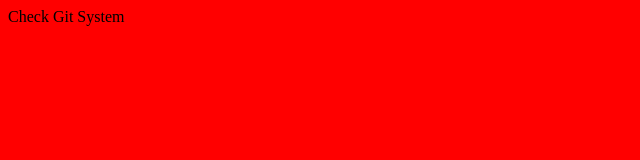
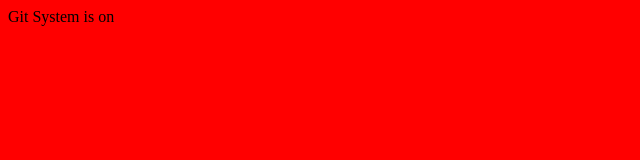
Before and after one commit to LikeMikeDev/TestGit, a plain HTML site: page index.html in a window 1280 px wide. Shown: the full height of the page, 0-640 px from the left. Drawn offline with Linux system fonts and the light colour scheme.

Commit message:
CheckGit-fixTitle: rewrite title

```diff
--- a/index.html
+++ b/index.html
@@ -1,6 +1,6 @@
 <html>
     <head>
-        <titl>Check Git System</titl>
+        <titl>Git System is on</titl>
         <link rel="stylesheet" href="stayles.css">
     </head>
     <body>
```
